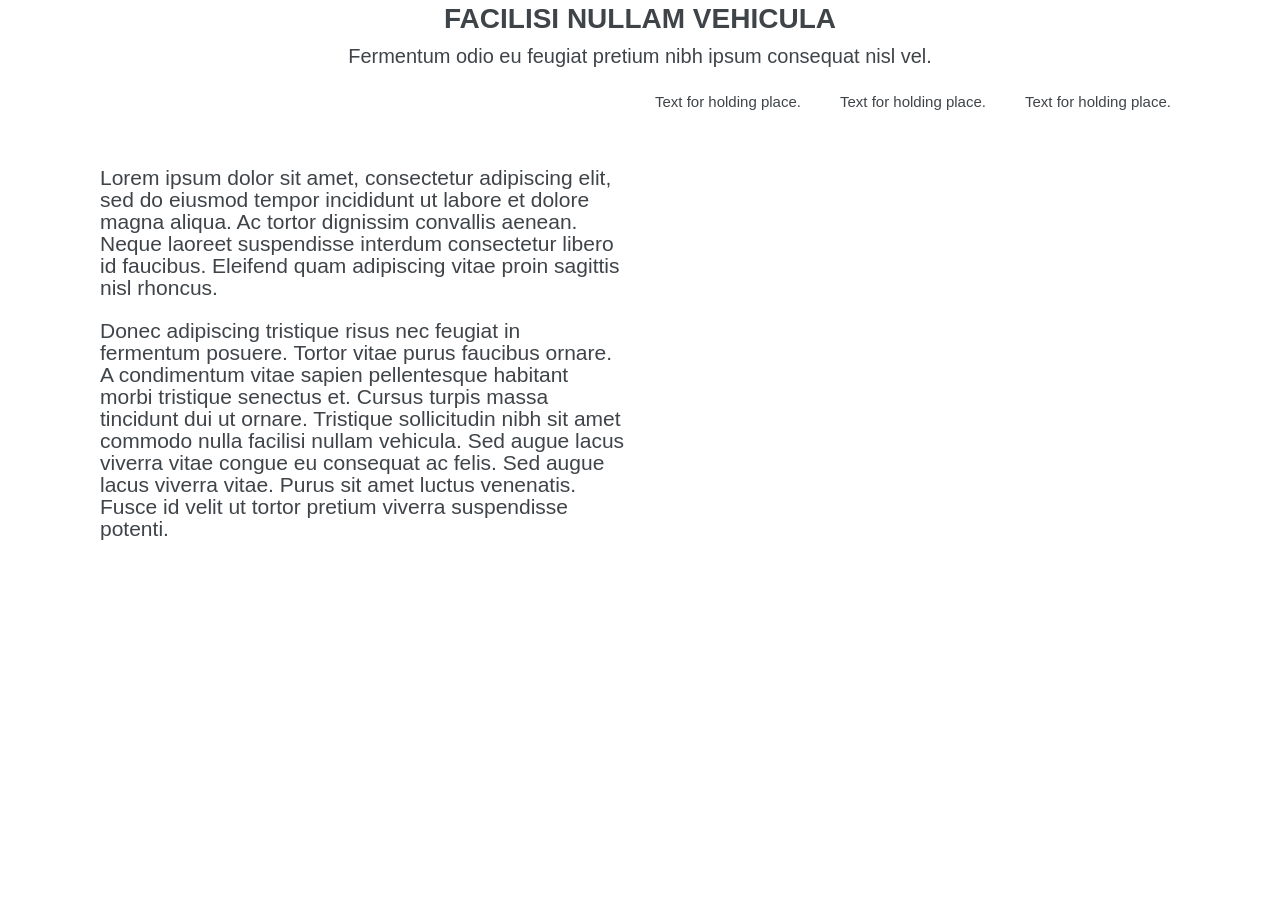
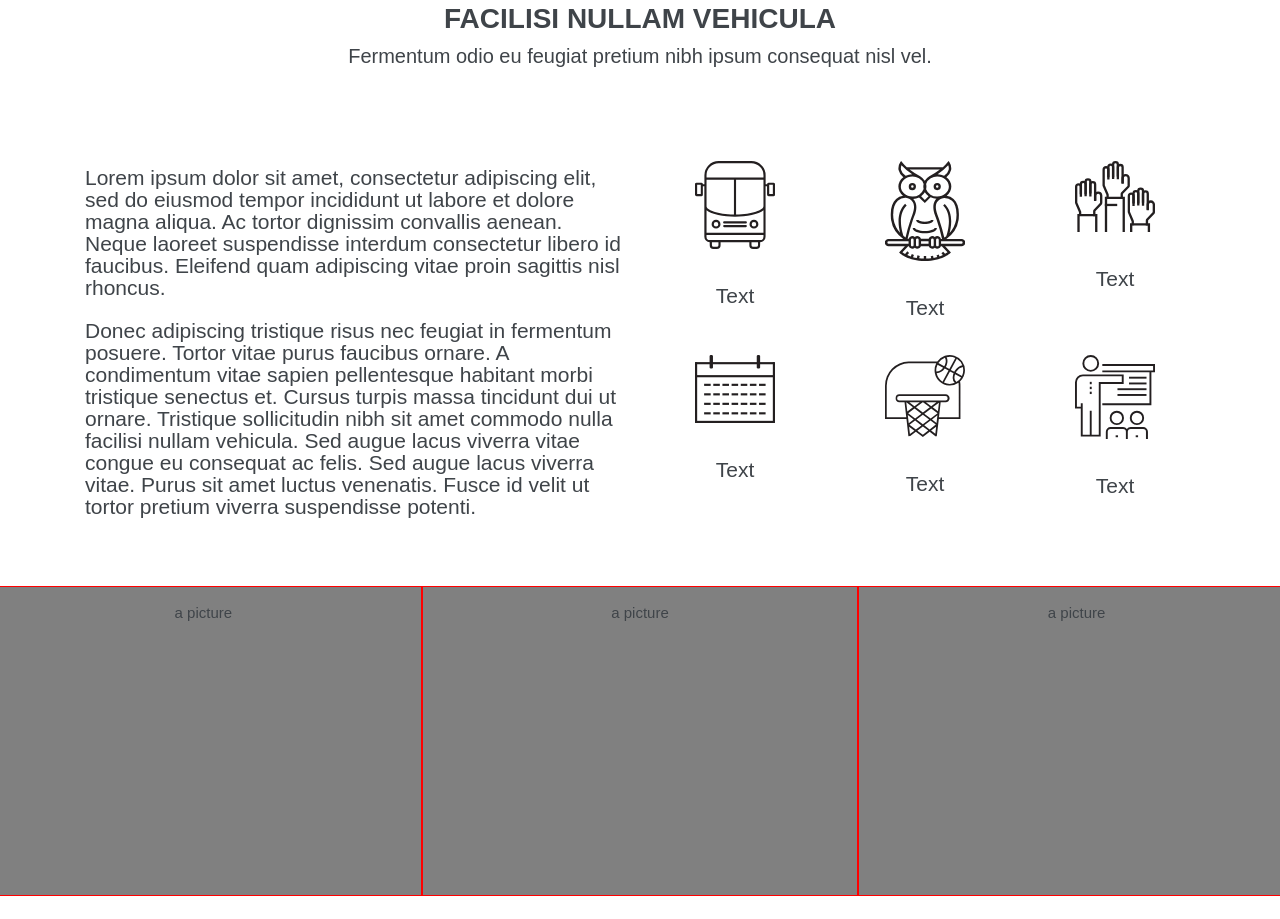
Before and after one commit to joncheng-dev/school-website, a plain HTML site: page index.html in a window 1280 px wide. Shown: the part 1050-1969 px from the top of the page. Before the commit the page ends 1611 px from the top, so only its background shows below. Drawn offline with Linux system fonts and the light colour scheme.

Commit message:
add text of website with pictures -- using bootstrap grid system. Modify with CSS elements

```diff
--- a/css/styles.css
+++ b/css/styles.css
@@ -50,6 +50,32 @@ p {
   margin-top: 70px;
 }
 
+.col-md-6 img {
+  margin-block-start: 1em;
+  margin-block-end: 1em;
+  margin-inline-start: 40px;
+  margin-inline-end: 40px;
+}
+
 .col-md-6 p {
   font-size: 21px;
 }
+
+.col-md-4 p {
+  text-align: center;
+}
+
+.quicklink {
+  width: calc(33.33% - 17px);
+  height: 310px;
+  float: left;
+  margin: 0;
+  margin-top: 25.5px;
+  background-size: cover;
+  background-position: center;
+  background-repeat: no-repeat;
+  position: relative;
+  overflow: hidden;
+  background-color: gray;
+  border: 1px solid red;
+}
--- a/index.html
+++ b/index.html
@@ -82,38 +82,109 @@
           </h5>
         </div>
       </div>
-      <div class="container">
       <div class="row">
         <div class="col-md-6">
+          <div class="row">
+            <div class="col-md-12">
               <p>
                 Lorem ipsum dolor sit amet, consectetur adipiscing elit, sed do
                 eiusmod tempor incididunt ut labore et dolore magna aliqua. Ac
                 tortor dignissim convallis aenean. Neque laoreet suspendisse
-              interdum consectetur libero id faucibus. Eleifend quam adipiscing
-              vitae proin sagittis nisl rhoncus.
+                interdum consectetur libero id faucibus. Eleifend quam
+                adipiscing vitae proin sagittis nisl rhoncus.
               </p>
               <p>
-              Donec adipiscing tristique risus nec feugiat in fermentum posuere.
-              Tortor vitae purus faucibus ornare. A condimentum vitae sapien
-              pellentesque habitant morbi tristique senectus et. Cursus turpis
-              massa tincidunt dui ut ornare. Tristique sollicitudin nibh sit
-              amet commodo nulla facilisi nullam vehicula. Sed augue lacus
-              viverra vitae congue eu consequat ac felis. Sed augue lacus
-              viverra vitae. Purus sit amet luctus venenatis. Fusce id velit ut
-              tortor pretium viverra suspendisse potenti.
+                Donec adipiscing tristique risus nec feugiat in fermentum
+                posuere. Tortor vitae purus faucibus ornare. A condimentum vitae
+                sapien pellentesque habitant morbi tristique senectus et. Cursus
+                turpis massa tincidunt dui ut ornare. Tristique sollicitudin
+                nibh sit amet commodo nulla facilisi nullam vehicula. Sed augue
+                lacus viverra vitae congue eu consequat ac felis. Sed augue
+                lacus viverra vitae. Purus sit amet luctus venenatis. Fusce id
+                velit ut tortor pretium viverra suspendisse potenti.
               </p>
             </div>
-          <div class="col-md-2">
-            <p>Text for holding place.</p>
           </div>
-          <div class="col-md-2">
-            <p>Text for holding place.</p>
         </div>
-          <div class="col-md-2">
-            <p>Text for holding place.</p>
+        <div class="col-md-6">
+          <div class="row">
+            <div class="col-md-4">
+              <img src="img/c1.svg" alt="Logo 1" />
+              <p>Text</p>
+            </div>
+            <div class="col-md-4">
+              <img src="img/c2.svg" alt="Logo 2" />
+              <p>Text</p>
+            </div>
+            <div class="col-md-4">
+              <img src="img/c3.svg" alt="Logo 3" />
+              <p>Text</p>
+            </div>
+          </div>
+          <div class="row">
+            <div class="col-md-4">
+              <img src="img/c4.svg" alt="Logo 4" />
+              <p>Text</p>
+            </div>
+            <div class="col-md-4">
+              <img src="img/c5.svg" alt="Logo 5" />
+              <p>Text</p>
+            </div>
+            <div class="col-md-4">
+              <img src="img/c6.svg" alt="Logo 6" />
+              <p>Text</p>
             </div>
           </div>
         </div>
       </div>
+      <br />
+    </div>
+    <!-- Start new set of 6 pictures -->
+    <div class="row">
+      <div class="col-md-4 quicklink">
+        <p>a picture</p>
+      </div>
+      <div class="col-md-4 quicklink">
+        <p>a picture</p>
+      </div>
+      <div class="col-md-4 quicklink">
+        <p>a picture</p>
+      </div>
+    </div>
+    <div class="row">
+      <div class="col-md-4 quicklink">
+        <p>a picture</p>
+      </div>
+      <div class="col-md-4 quicklink">
+        <p>a picture</p>
+      </div>
+      <div class="col-md-4 quicklink">
+        <p>a picture</p>
+      </div>
+    </div>
+    <!-- Another header & subheader. -->
+    <div class="container">
+      <div class="row">
+        <div class="col-md-12">
+          <h3><strong>Facilisi nullam vehicula</strong></h3>
+          <h5>
+            Fermentum odio eu feugiat pretium nibh ipsum consequat nisl vel.
+          </h5>
+        </div>
+      </div>
+    </div>
+    <br />
+    <!-- Another row of 3 pictures. -->
+    <div class="row">
+      <div class="col-md-4 quicklink">
+        <p>a picture</p>
+      </div>
+      <div class="col-md-4 quicklink">
+        <p>a picture</p>
+      </div>
+      <div class="col-md-4 quicklink">
+        <p>a picture</p>
+      </div>
+    </div>
   </body>
 </html>
```
Also changed, not shown: img/LearningStyles.jpg (added). Lines whose indentation alone changed are shown as unchanged.
